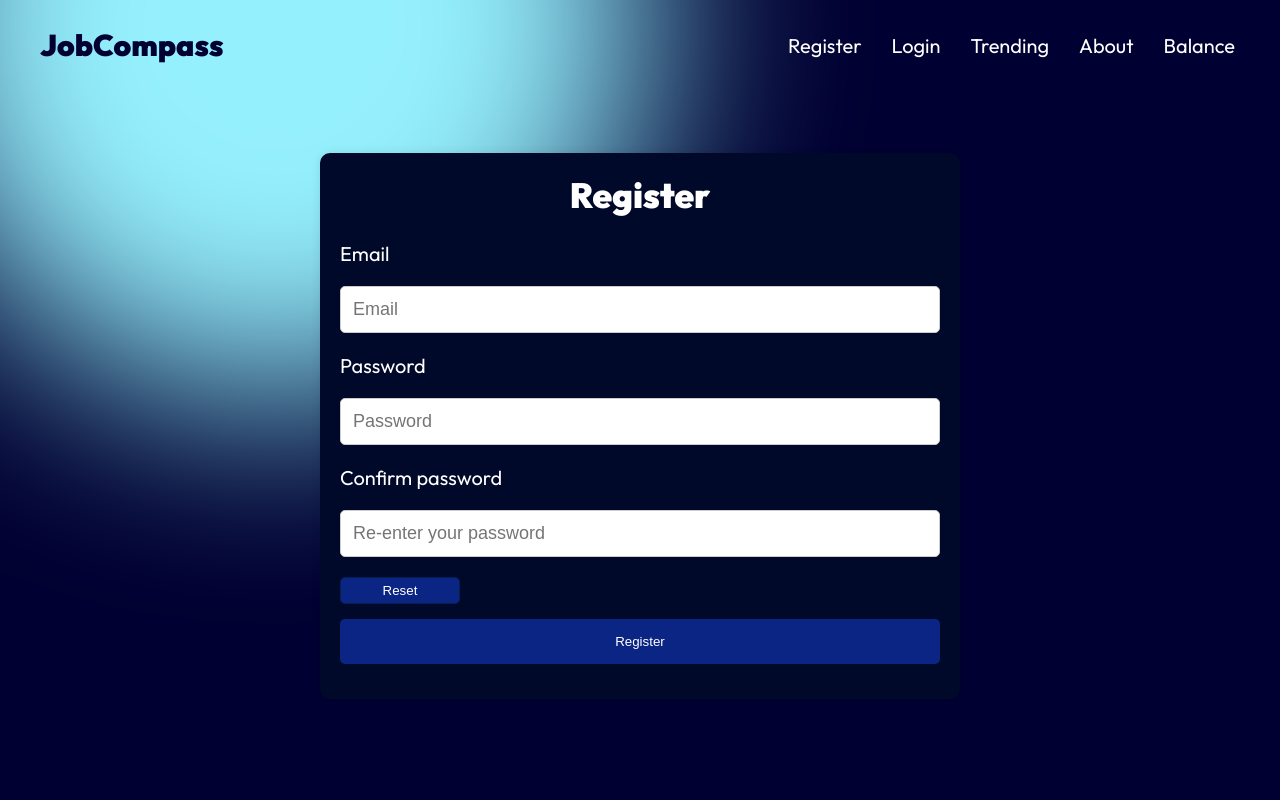
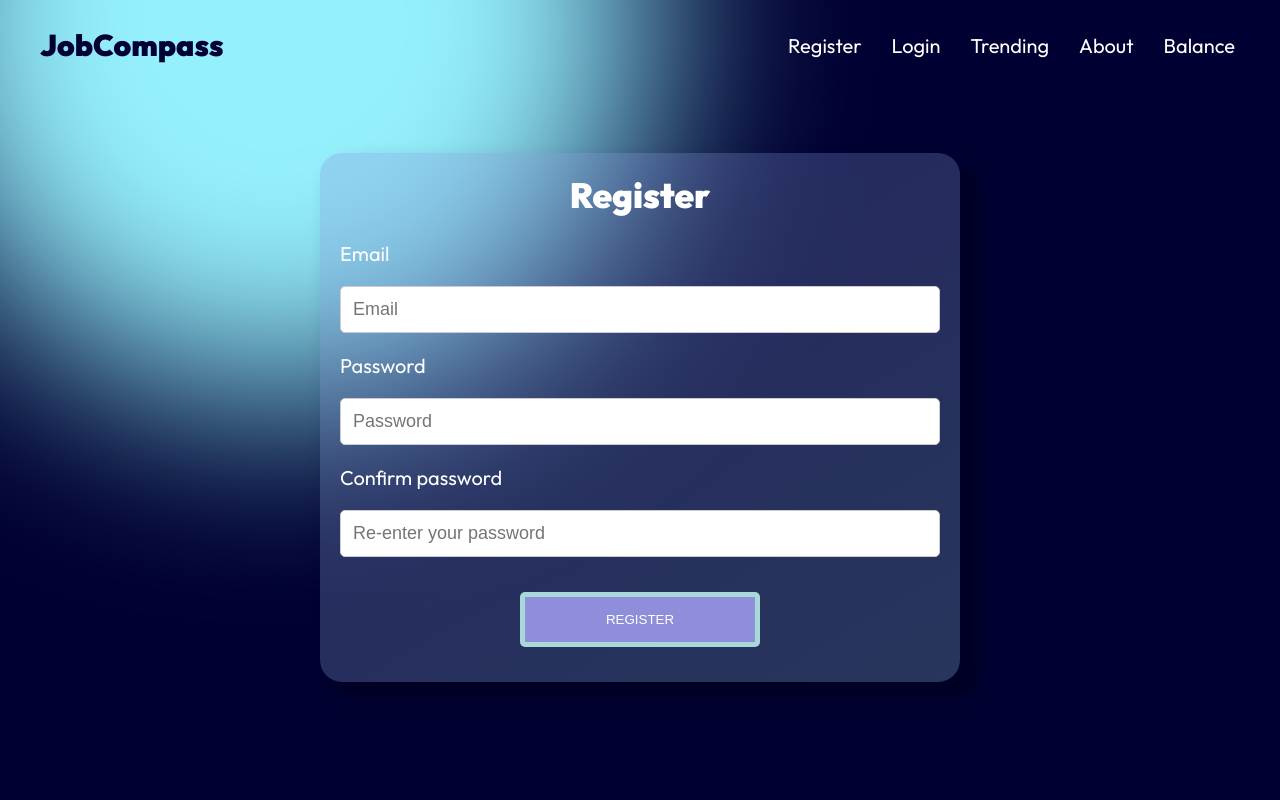
Before and after one commit to zsiza/JobCompass, an Angular app in the folder Angular/JobCompass/: page /register in a window 1280 px wide. Shown: the top 800 px of the page. Built offline with nearby package versions, Linux system fonts and the light colour scheme.

Commit message:
Login/register jav

```diff
--- a/Angular/JobCompass/src/app/pages/login/login.component.css
+++ b/Angular/JobCompass/src/app/pages/login/login.component.css
@@ -12,13 +12,18 @@ body {/*body formázás*/
    .login-container { /*Login konténer*/
     width: 600px; /*konténer szélessége*/
     padding: 20px; /*a belső térköz, ami az elem szegélye és a tartalma között van*/
-    background-color: #000929; /*háttérszín*/
+
     margin: 0 auto; /*az elemek külső térköze*/
     margin-top: 63px; /* .. pixel térközük legyen a tetejükön*/
     margin-bottom: 250px; /* .. pixel térközük legyen a alján*/
     box-shadow: 0 0 10px rgba(0,0,0,0.1); /*az árnyék színét határozza meg*/
-    border-radius: 10px; /*kerekített sarkak*/
+
     color: white; /*feliratszín*/
+
+    border-radius: 22px;
+    background: linear-gradient(150deg, rgba(128, 128, 215, 0.27) -9.45%, rgba(146, 206, 207, 0.27) 111.55%);
+    box-shadow: 15px 15px 19px 5px rgba(0, 0, 0, 0.25);
+    padding: 20px;
    }
    .login-container h2 { /*Login felirat formázása*/
     text-align: center; /*a szöveg középen legyen*/
@@ -44,15 +49,24 @@ body {/*body formázás*/
     color: white; /*gomb login felirat színe*/
     padding: 15px 20px; /*belső térköz, ami az elem szegélye és a tartalma között va*/
     margin: 15px 0; /*külső térköz*/
-    border: none; /*ne legyen szegély*/
+    display: block;
+    margin-left: auto;
+    margin-right: auto;
     cursor: pointer; /*a kurzor ikon mutatóujjra változi*/
-    width: 100%;
+    width: 40%;
     border-radius: 5px; /*kerekített sarkak*/
+
+    border: 5px solid #A8D8D8;
+    background: #8E8EDB;
    }
    .login-container button:hover {
     opacity: 0.8; /* a gomb átlátszósága*/
    }
 
+
+   a {
+    color: #5fb8f7; /* Piros színű link */
+}
 
    /*reszponzív*/
    @media screen and (max-width: 694px){
--- a/Angular/JobCompass/src/app/pages/login/login.component.html
+++ b/Angular/JobCompass/src/app/pages/login/login.component.html
@@ -8,9 +8,9 @@
     <label for="password">Password</label>
     <input type="password" id="password" placeholder="Password" name="password" required>
 
-   <button type="submit">Login</button>
+   <button type="submit">LOGIN</button>
 
-   <p>You don't have an account yet? <a href="register">Register</a></p>
+   <p>You don't have an account yet? <a href="register">Register now</a></p>
 
 
     </form>
--- a/Angular/JobCompass/src/app/pages/register/register.component.css
+++ b/Angular/JobCompass/src/app/pages/register/register.component.css
@@ -12,13 +12,19 @@ body { /*body formázás*/
    .register-container { /*Register konténer*/
     width: 600px; /*konténer szélessége*/
     padding: 20px; /*a belső térköz, ami az elem szegélye és a tartalma között van*/
-    background-color: #000929; /*háttérszín*/
+
     margin: 0 auto; /*az elemek külső térköze*/
     margin-top: 63px; /* .. pixel térközük legyen a tetejükön*/
     margin-bottom: 200px; /* .. pixel térközük legyen a alján*/
     box-shadow: 0 0 10px rgba(0,0,0,0.1); /*az árnyék színét határozza meg*/
-    border-radius: 10px; /*kerekített sarkak*/
+
     color: white;
+
+
+    border-radius: 22px;
+    background: linear-gradient(150deg, rgba(128, 128, 215, 0.27) -9.45%, rgba(146, 206, 207, 0.27) 111.55%);
+    box-shadow: 15px 15px 19px 5px rgba(0, 0, 0, 0.25);
+    padding: 20px;
 
    }
    .register-container h2 { /*Register felirat formázása*/
@@ -29,14 +35,19 @@ body { /*body formázás*/
     display: block; /*label elemek blokk szintű elemek legyenek(újsor)*/
    }
 
+
+/*
    .register-container input[type="reset"]{
-    width: 20%; /*input elemek szélessége*/
-    padding: 5px; /*input belső térköz*/
-    border: 1px solid #022056; /*input elemek szegélye*/
-    border-radius: 5px; /*kerekített sarkak*/
-    color: rgb(255, 255, 255); /*gomb reset felirat színe*/
-    background-color: #0b2584; /*háttérszíne*/
-   }
+    width: 20%; /*input elemek szélessége
+    padding: 5px; /*input belső térköz
+
+    border-radius: 5px; /*kerekített sarkak
+    color: rgb(255, 255, 255); /*gomb reset felirat színe
+
+
+    border: 5px solid #A8D8D8;
+    background: #8E8EDB;
+   }*/
 
    .register-container input[type="text"],
    .register-container input[type="password"] {
@@ -54,10 +65,15 @@ body { /*body formázás*/
     color: white; /*gomb register felirat színe*/
     padding: 15px 20px; /*belső térköz, ami az elem szegélye és a tartalma között va*/
     margin: 15px 0; /*külső térköz*/
-    border: none;  /*ne legyen szegély*/
+    display: block;
+    margin-left: auto;
+    margin-right: auto;
     cursor: pointer; /*a kurzor ikon mutatóujjra változi*/
-    width: 100%;
+    width: 40%;
     border-radius: 5px; /*kerekített sarkak*/
+
+    border: 5px solid #A8D8D8;
+    background: #8E8EDB;
    }
    .register-container button:hover {
     opacity: 0.8;
--- a/Angular/JobCompass/src/app/pages/register/register.component.html
+++ b/Angular/JobCompass/src/app/pages/register/register.component.html
@@ -12,8 +12,8 @@
     <label for="psw-confirm">Confirm password</label>
     <input type="password" placeholder="Re-enter your password" name="psw-confirm" required>
 
-    <input type="reset" name="reset-btn" value="Reset"/>
-    <button type="submit">Register</button>
+  <!--  <input type="reset" name="reset-btn" value="Reset"/>-->
+    <button type="submit">REGISTER</button>
 
     </form>
 
```
